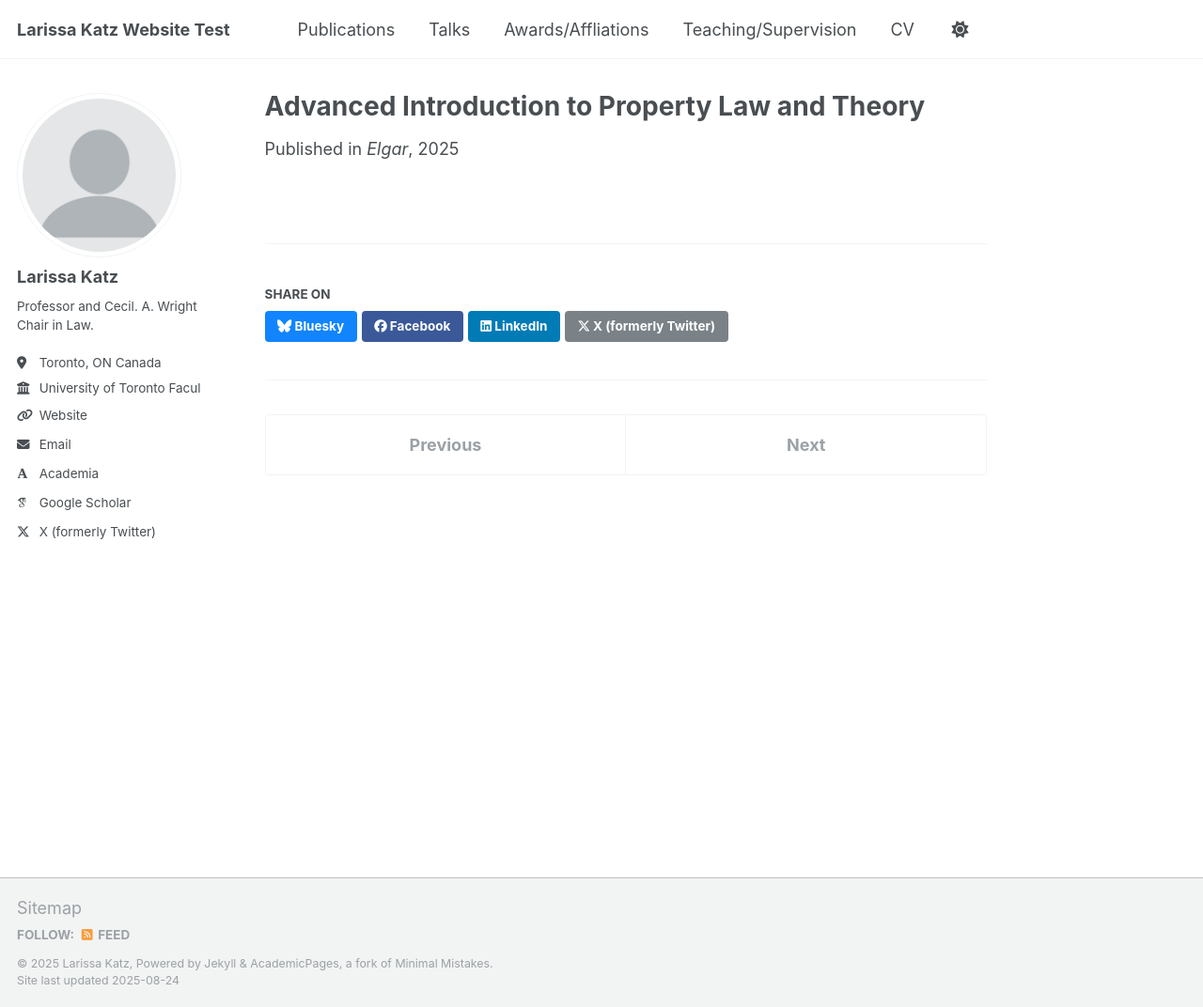
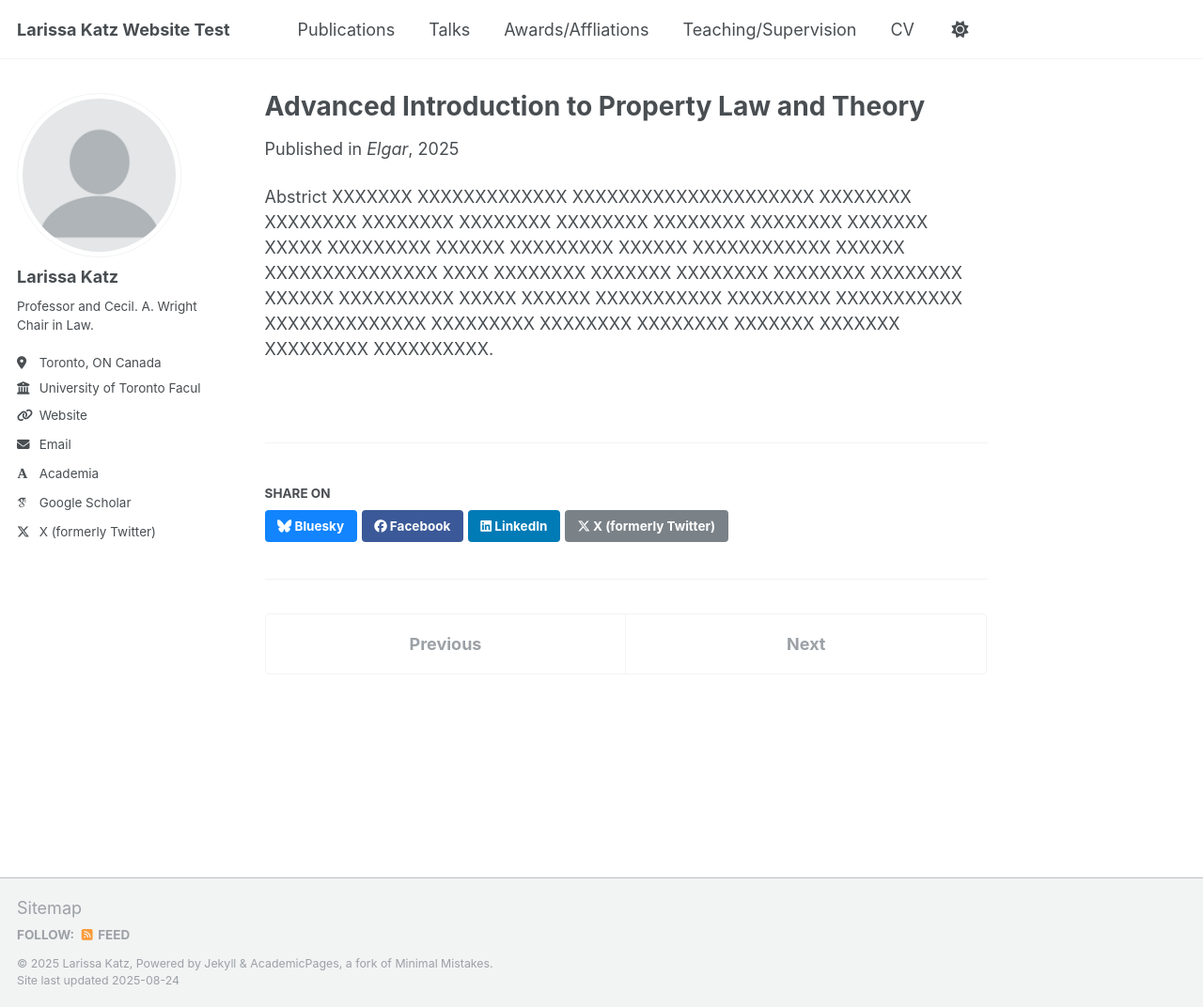
Before and after one commit to TinyMagician/LKWebsiteProject.github.io, a Jekyll site: the page built from _publications/2025-01-01-advanced-introduction.md, in a window 1280 px wide and 1072 px high. Shown: the whole window at 94% size. Built offline with Jekyll 4.4.1, drawn with Linux system fonts in a browser that asks for light colours; some web fonts are replaced; a script that is not in the unit is left out.

Commit message:
Add publication category handling and abstracts
Enhanced _layouts/single.html to display publication details based on category, such as 'workinprogress', 'forthcoming', 'manuscripts', 'books', and 'conferences'. Added abstract sections to three publication markdown files.

```diff
--- a/_layouts/single.html
+++ b/_layouts/single.html
@@ -36,6 +36,20 @@ layout: default
 
         {% if page.collection == 'teaching' %}
           <p> {{ page.type }}, <i>{{ page.venue }}</i>, {{ page.date | default: "1900-01-01" | date: "%Y" }} </p>
+        {% elsif post.collection == 'publications' %}
+          {% if post.category == 'workinprogress' %}
+            {% if post.venue %}
+              <p>Contracted with <i>{{ post.venue }}</i></p>
+            {% endif %}
+          {% elsif post.category == 'forthcoming' %}
+            <p>Forthcoming in <i>{{ post.venue }}</i>, {{ post.date | default: "1900-01-01" | date: "%Y" }} </p>
+          {% elsif post.category == 'manuscripts' %}
+            <p>Published in <i>{{ post.venue }}</i>, {{ post.date | default: "1900-01-01" | date: "%Y" }} </p>
+          {% elsif post.category == 'books' %}
+            <p>Published by <i>{{ post.venue }}</i>, {{ post.date | default: "1900-01-01" | date: "%Y" }} </p>
+          {% elsif post.category == 'conferences' %}
+            <p>Presented at <i>{{ post.venue }}</i>, {{ post.date | default: "1900-01-01" | date: "%Y" }} </p>
+          {% endif %}
         {% elsif page.venue and page.date %}
           <p>Published in <i>{{ page.venue }}</i>, {{ page.date | default: "1900-01-01" | date: "%Y" }} </p>
         {% elsif page.date %}
--- a/_publications/2025-01-01-advanced-introduction.md
+++ b/_publications/2025-01-01-advanced-introduction.md
@@ -7,3 +7,4 @@ excerpt: 'This work is about: XXX XXXXXX XXXXXXXX XXXXXXXXX XXX XXXXXXX XXXX XXX
 date: 2025-01-01
 venue: 'Elgar'
 ---
+Abstrict XXXXXXX XXXXXXXXXXXXX XXXXXXXXXXXXXXXXXXXXX XXXXXXXX XXXXXXXX XXXXXXXX XXXXXXXX XXXXXXXX XXXXXXXX XXXXXXXX XXXXXXX XXXXX XXXXXXXXX XXXXXX XXXXXXXXX XXXXXX XXXXXXXXXXXX XXXXXX XXXXXXXXXXXXXXX XXXX XXXXXXXX XXXXXXX XXXXXXXX XXXXXXXX XXXXXXXX XXXXXX XXXXXXXXXX XXXXX XXXXXX XXXXXXXXXXX XXXXXXXXX XXXXXXXXXXX XXXXXXXXXXXXXX XXXXXXXXX XXXXXXXX XXXXXXXX XXXXXXX XXXXXXX XXXXXXXXX XXXXXXXXXX.
```
Also changed, not shown: _publications/2025-02-01-equity-the.md (+1 -0 lines), _publications/2025-03-01-people-office.md (+1 -0 lines).
